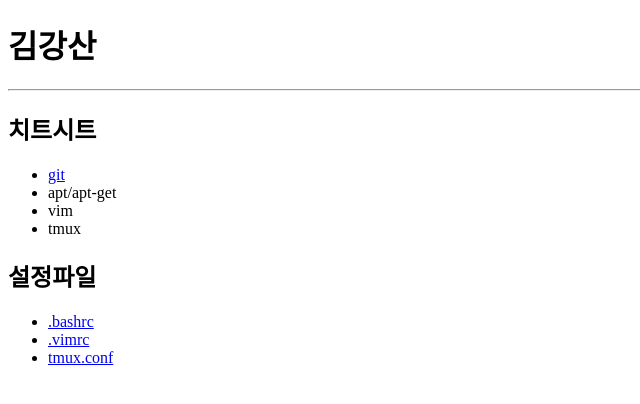
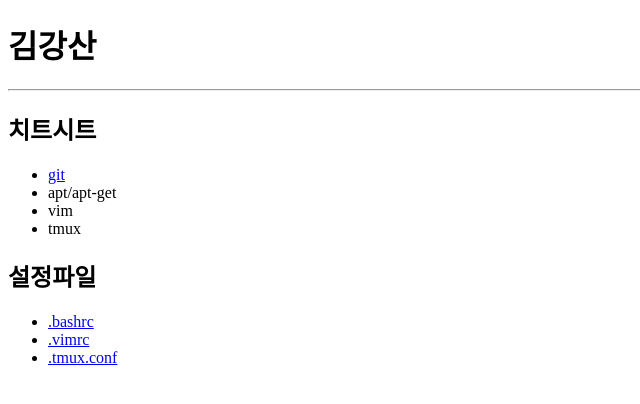
Before and after one commit to k1610221/memo, a plain HTML site: page index.html in a window 1280 px wide. Shown: the full height of the page, 0-640 px from the left. Drawn offline with Linux system fonts and the light colour scheme.

Commit message:
Fix typo

```diff
--- a/index.html
+++ b/index.html
@@ -18,7 +18,7 @@
         <ul>
             <li><a href="https://raw.githubusercontent.com/k1610221/memo/main/config_files/.bashrc">.bashrc</a></li>
             <li><a href="https://raw.githubusercontent.com/k1610221/memo/main/config_files/.vimrc">.vimrc</a></li>
-            <li><a href="https://raw.githubusercontent.com/k1610221/memo/main/config_files/.tmux.conf">tmux.conf</a></li>
+            <li><a href="https://raw.githubusercontent.com/k1610221/memo/main/config_files/.tmux.conf">.tmux.conf</a></li>
         </ul>
     </body>
 </html>
```
